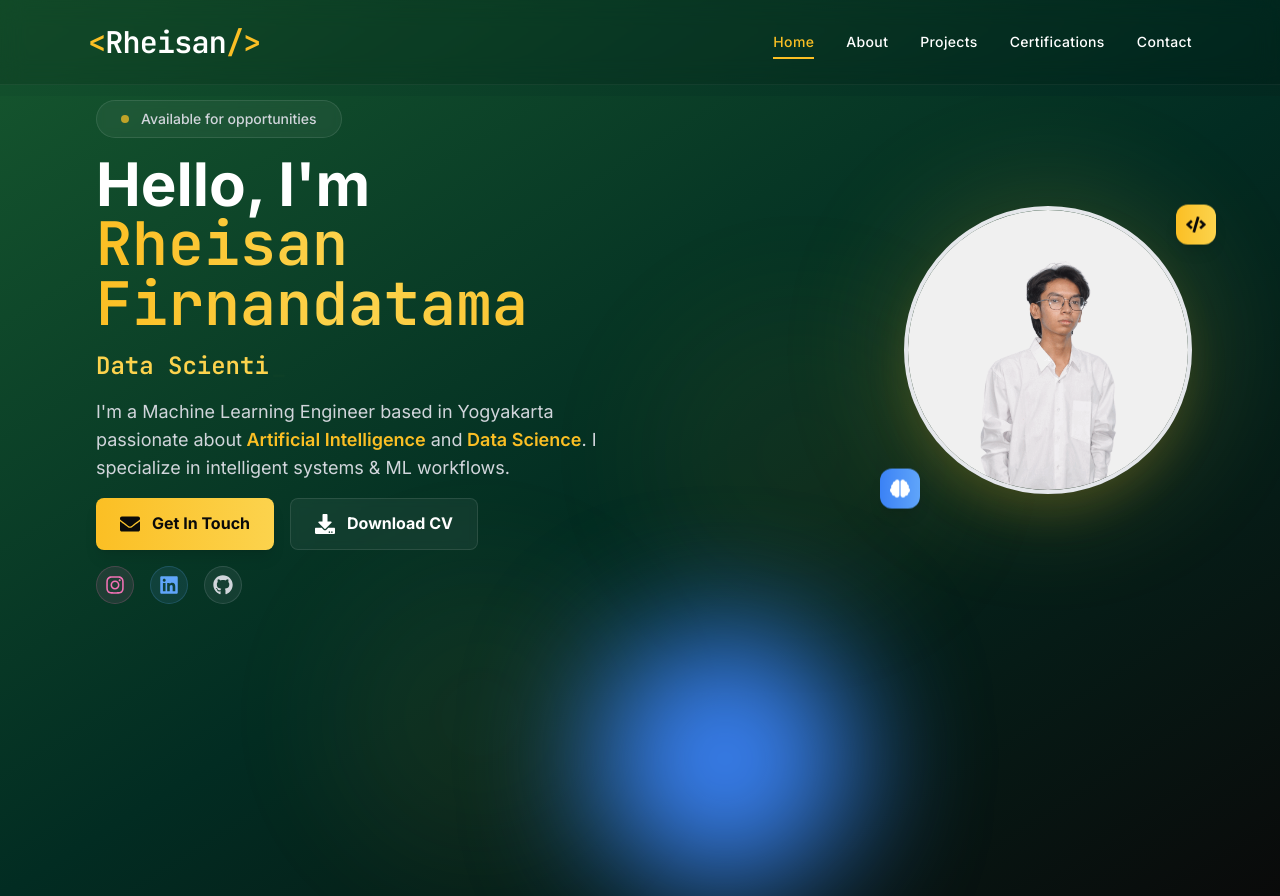
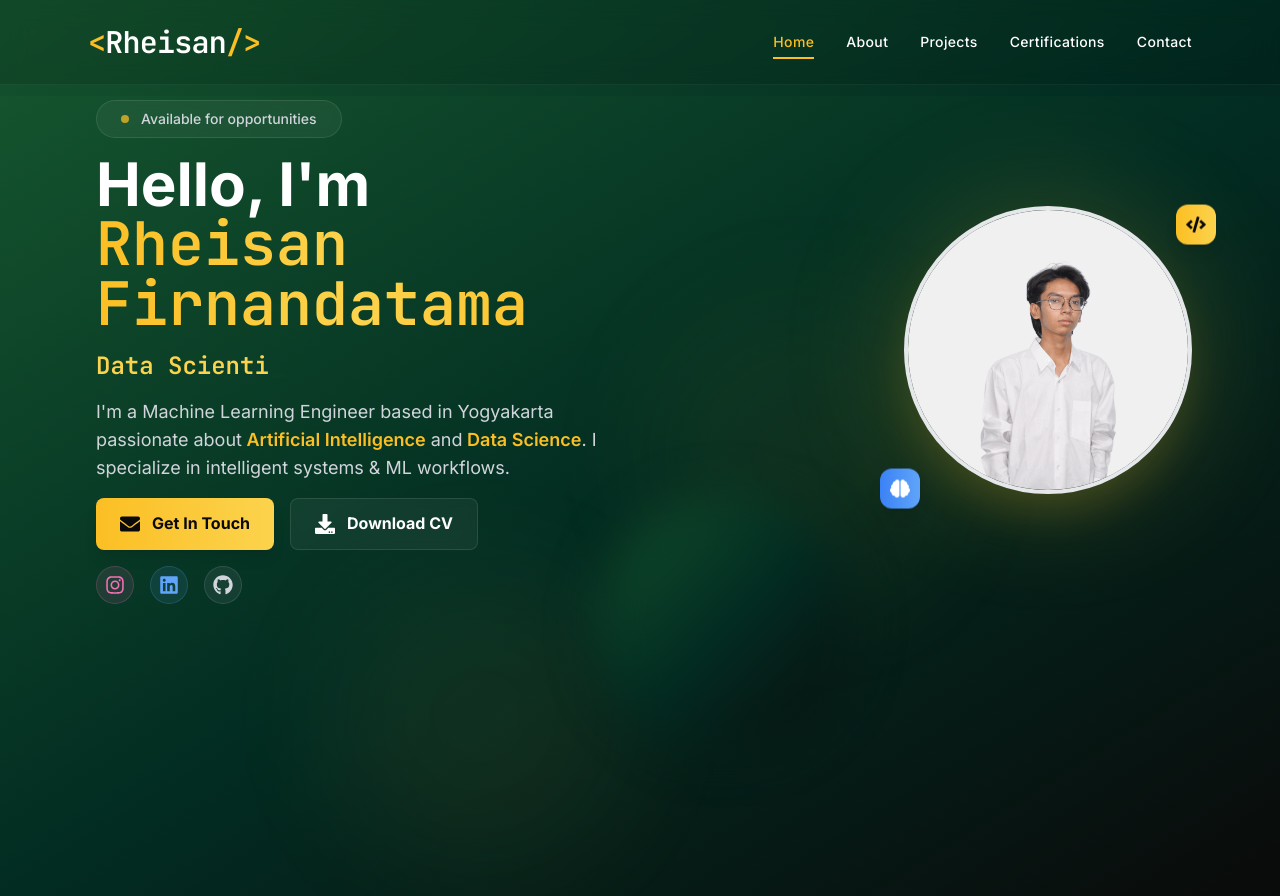
Before and after one commit to rheikun/portfolio, a React (Vite) app: page / in a window 1280 px wide. Built offline with nearby package versions, Linux system fonts and the light colour scheme.

Commit message:
change background decoration

```diff
--- a/src/components/Home/Hero.jsx
+++ b/src/components/Home/Hero.jsx
@@ -49,7 +49,7 @@ const Hero = () => {
       <div className="absolute inset-0 bg-transparent z-0 pointer-events-none" />
       <div className="absolute top-1/4 right-1/4 w-80 h-80 z-0 bg-primary-400 rounded-full blur-3xl opacity-5 animate-float" />
       <div className="absolute bottom-0 left-1/4 w-80 h-80 z-0 bg-primary-300 rounded-full blur-3xl opacity-5 animate-float" style={{ animationDelay: '2s' }} />
-      <div className="absolute bottom-0 right-1/3 w-64 h-64 z-0 bg-blue-500 rounded-full blur-3xl opacity-3 animate-float" style={{ animationDelay: '4s' }} />
+      <div className="absolute top-2/4 right-1/3 w-64 h-64 bg-gradient-to-br from-red-400/6 to-transparent rounded-full blur-xl animate-float" style={{ animationDelay: '6s' }} />
 
       {/* Content */}
       <div className="relative z-10 container-custom py-8 flex items-center min-h-[100dvh] lg:min-h-0">
```
